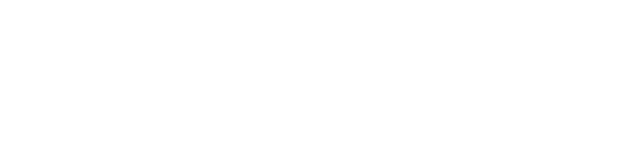
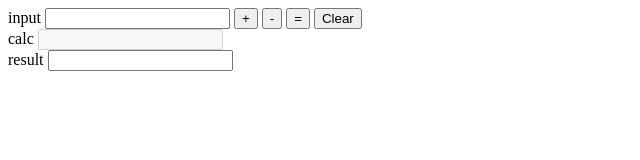
Before and after one commit to dansch1982/JS2-assignment, a plain HTML site: page index.html in a window 1280 px wide. Shown: the whole page, without its empty margins (0-640 px from the left). Drawn offline with nearby package versions, Linux system fonts and the light colour scheme; files that its build step writes are made by us from their sources.

Commit message:
Update index.html

```diff
--- a/index.html
+++ b/index.html
@@ -1,5 +1,6 @@
 <!DOCTYPE html>
 <html lang="en">
+
 <head>
     <meta charset="UTF-8">
     <meta http-equiv="X-UA-Compatible" content="IE=edge">
@@ -7,8 +8,26 @@
     <link rel="stylesheet" href="style/style.css">
     <title>JS2 assignment Calculator</title>
 </head>
+
 <body>
-
+    <section id="input">
+        <span>input</span>
+        <input type="text" name="" id="inputString">
+        <button>+</button>
+        <button>-</button>
+        <button>=</button>
+        <button>Clear</button>
+    </section>
+    <section id="calc">
+        <span>calc</span>
+        <input type="text" name="" id="calcString" disabled>
+    </section>
+    <section id="result">
+        <span>result</span>
+        <input type="text" name="" id="resultString">
+    </section>
+    <script src="https://code.jquery.com/jquery-3.6.0.min.js"></script>
     <script src="index.js"></script>
 </body>
+
 </html>
```
